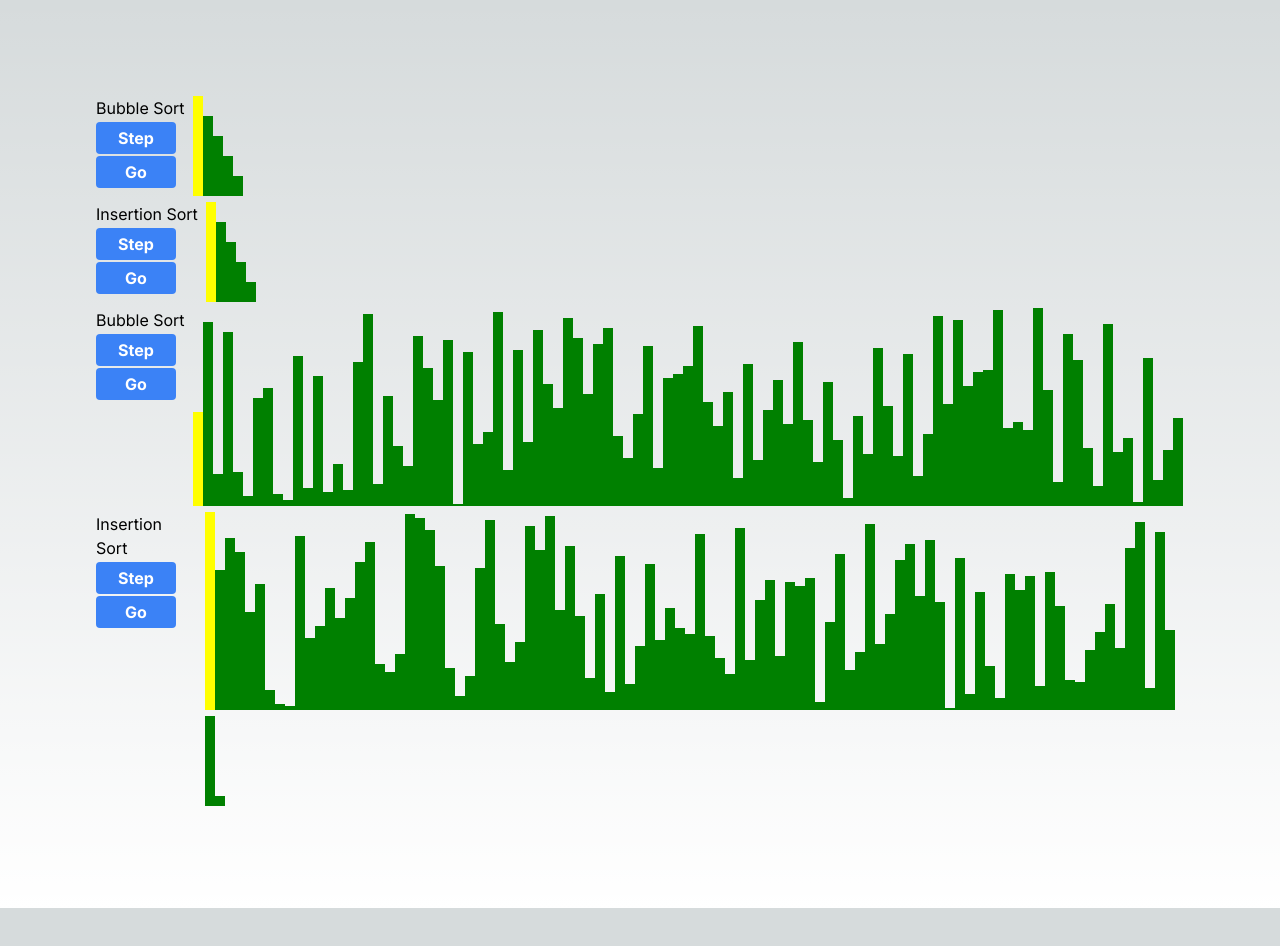
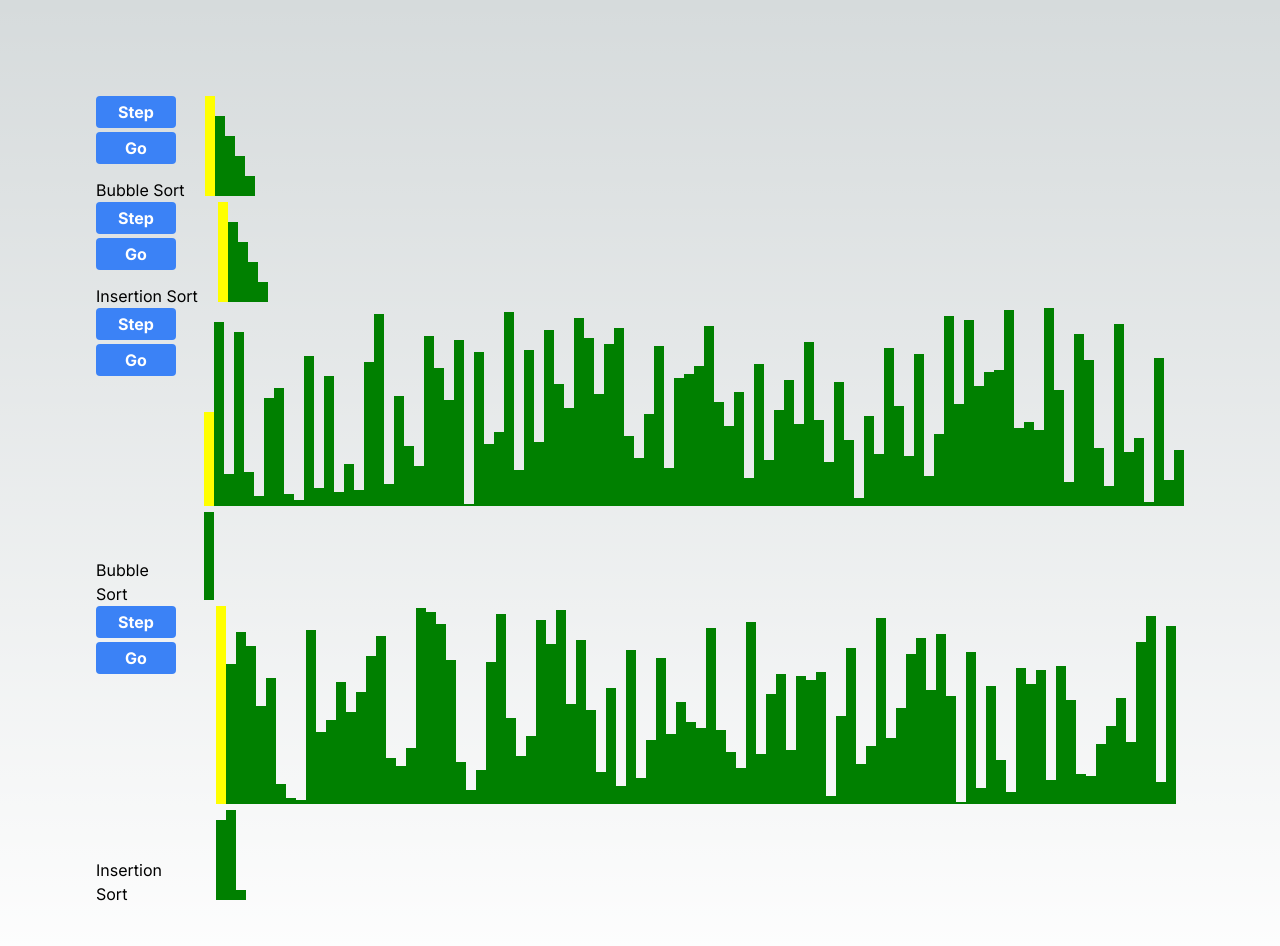
Before and after one commit to kevinjamescasey/react-samples, a Next.js app: page /displayed-samples in a window 1280 px wide. Shown: the top 946 px of the page. Before the commit the page ends 908 px from the top, so only its background shows below. Built offline with nearby package versions, Linux system fonts and the light colour scheme.

Commit message:
layout,alignment

```diff
--- a/components/BubbleSort.tsx
+++ b/components/BubbleSort.tsx
@@ -47,11 +47,13 @@ export const BubbleSort = ({ initialArray = [5, 4, 3, 2, 1], heightMultiplier =
     return (
 
 
-        <div className="flex flex-row space-x-2">
-            <div className="grid place-content-start space-y-0.5 " >
-                <span className="inline-block align-middle">Bubble Sort</span>
+        <div className="flex flex-row gap-5">
+            <div className="flex flex-col space-y-1" >
                 <button type="button" onClick={step} className="bg-blue-500 hover:bg-blue-700 text-white font-bold w-20 h-8 rounded">Step</button>
                 <button type="button" onClick={() => setIsRunning(!isRunning)} className="bg-blue-500 hover:bg-blue-700 text-white font-bold w-20 h-8 rounded">{isRunning ? 'Stop' : 'Go'}</button>
+                <div className="grow flex flex-col justify-end">
+                    <span className="">Bubble Sort</span>
+                </div>
             </div>
 
             <div>
--- a/components/InsertionSort.tsx
+++ b/components/InsertionSort.tsx
@@ -42,17 +42,19 @@ export const InsertionSort = ({ initialArray = [5, 4, 3, 2, 1], heightMultiplier
     }
 
     return (
-        <div className="flex flex-row space-x-2">
+        <div className="flex flex-row gap-5">
 
-            <div className="grid place-content-start space-y-0.5">
-                <span className="inline-block">Insertion Sort</span>
+            <div className="flex flex-col space-y-1">
                 <button type="button" onClick={step} className="bg-blue-500 hover:bg-blue-700 text-white font-bold rounded w-20 h-8">Step</button>
                 <button type="button" onClick={() => setIsRunning(!isRunning)} className="bg-blue-500 hover:bg-blue-700 text-white font-bold rounded w-20 h-8">{isRunning ? 'Stop' : 'Go'}</button>
+                <div className="grow flex flex-col justify-end">
+                    <span className="inline-block">Insertion Sort</span>
+                </div>
             </div>
             <div>
                 {s.a.map((e, i) => <div className="v1"
-                key={i}
-                style={{ height: e * heightMultiplier, ...(i === s.j && s.i < s.a.length && { borderLeftColor: 'yellow' }) }} />)}
+                    key={i}
+                    style={{ height: e * heightMultiplier, ...(i === s.j && s.i < s.a.length && { borderLeftColor: 'yellow' }) }} />)}
             </div>
 
         </div>
```
